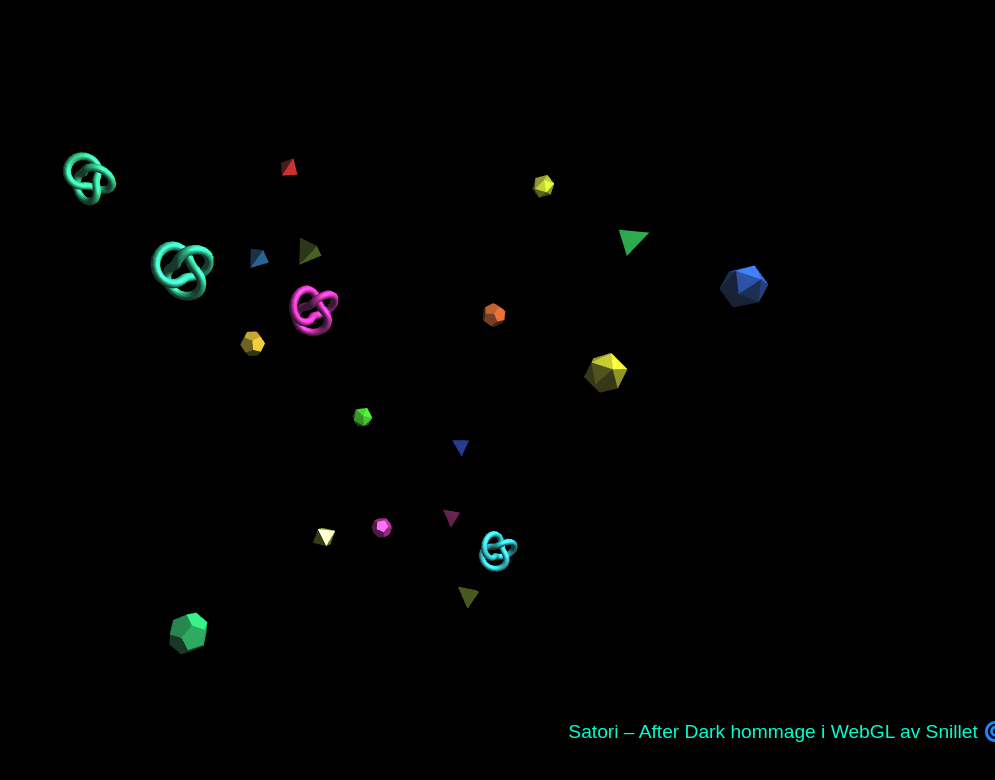
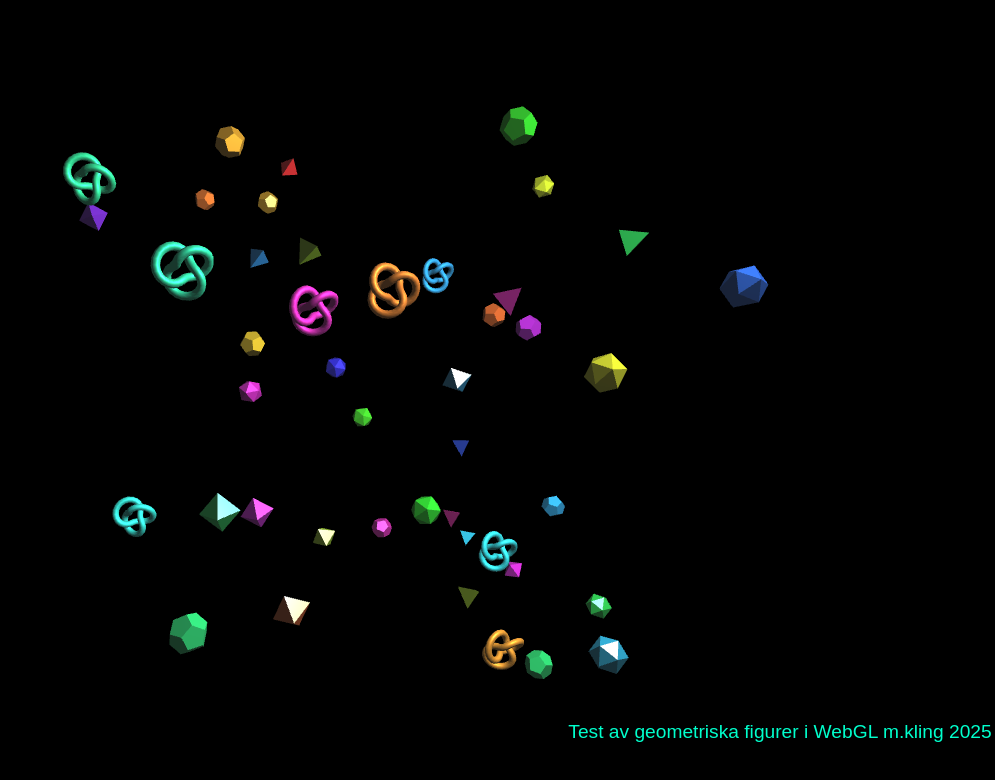
Before and after one commit to Klingoon/min-sida, a plain HTML site: page index.html in a window 1280 px wide. Shown: the top 780 px of the page, without its empty margins (285-1280 px from the left). Drawn offline with nearby package versions, Linux system fonts and the light colour scheme; animation ran at ten frames a second.

Commit message:
Update index.html

```diff
--- a/index.html
+++ b/index.html
@@ -3,7 +3,7 @@
 <head>
   <meta charset="UTF-8" />
   <meta name="viewport" content="width=device-width, initial-scale=1.0" />
-  <title>Satori Skärmsläckare – Snillet WebGL Edition</title>
+  <title>WebGL m.kling </title>
   <style>
     body { margin: 0; overflow: hidden; background: black; font-family: sans-serif; }
     canvas { display: block; }
@@ -24,7 +24,7 @@
 </head>
 <body>
 <canvas id="glcanvas"></canvas>
-<div id="scrollText">Satori – After Dark hommage i WebGL av Snillet 🌀🕊️✨</div>
+<div id="scrollText">Test av geometriska figurer i WebGL m.kling 2025 🌀🕊️✨</div>
 <audio autoplay loop>
   <source src="https://cdn.pixabay.com/download/audio/2022/10/18/audio_230fc452a9.mp3?filename=dreamy-groove-124302.mp3" type="audio/mpeg">
 </audio>
@@ -56,7 +56,7 @@ const geometries = [
   new THREE.OctahedronGeometry(2),
 ];
 
-for (let i = 0; i < 20; i++) {
+for (let i = 0; i < 44; i++) {
   const geom = geometries[Math.floor(Math.random() * geometries.length)];
   const mat = new THREE.MeshStandardMaterial({
     color: new THREE.Color().setHSL(Math.random(), 0.7, 0.5),
```
